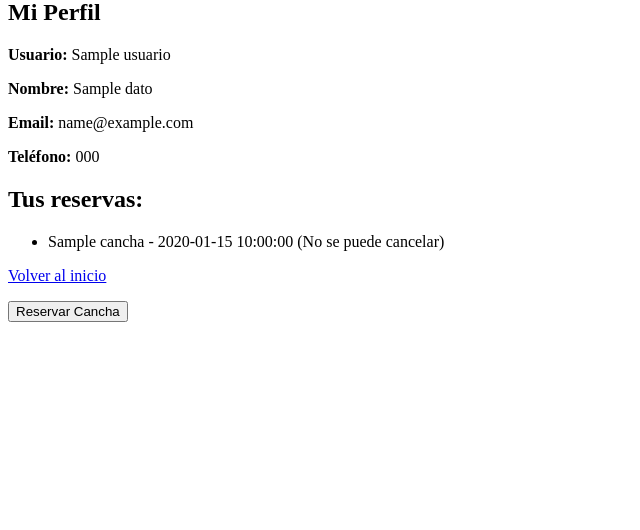
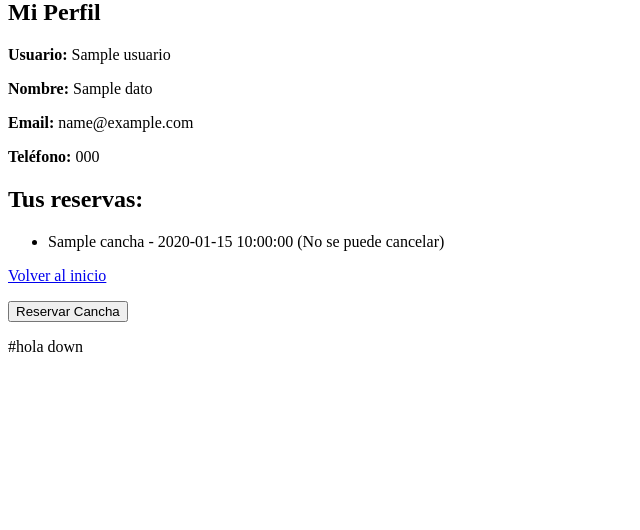
Before and after one commit to JuaniSuso/trabajo_algoritmos-datos, a Python web app: template app/templates/perfil.html in a window 1280 px wide. Shown: the part 21-551 px from the top of the page, without its empty margins (0-640 px from the left). Run offline with Jinja, Linux system fonts and the light colour scheme; the template is opened without the code that fills it: most values are stand-ins (such as "Sample title", 1, 10 or a date in 2020).

Commit message:
aguante cristina

```diff
--- a/app/templates/perfil.html
+++ b/app/templates/perfil.html
@@ -32,3 +32,5 @@
     </a></p>
 </body>
 </html>
+
+#hola down
```
